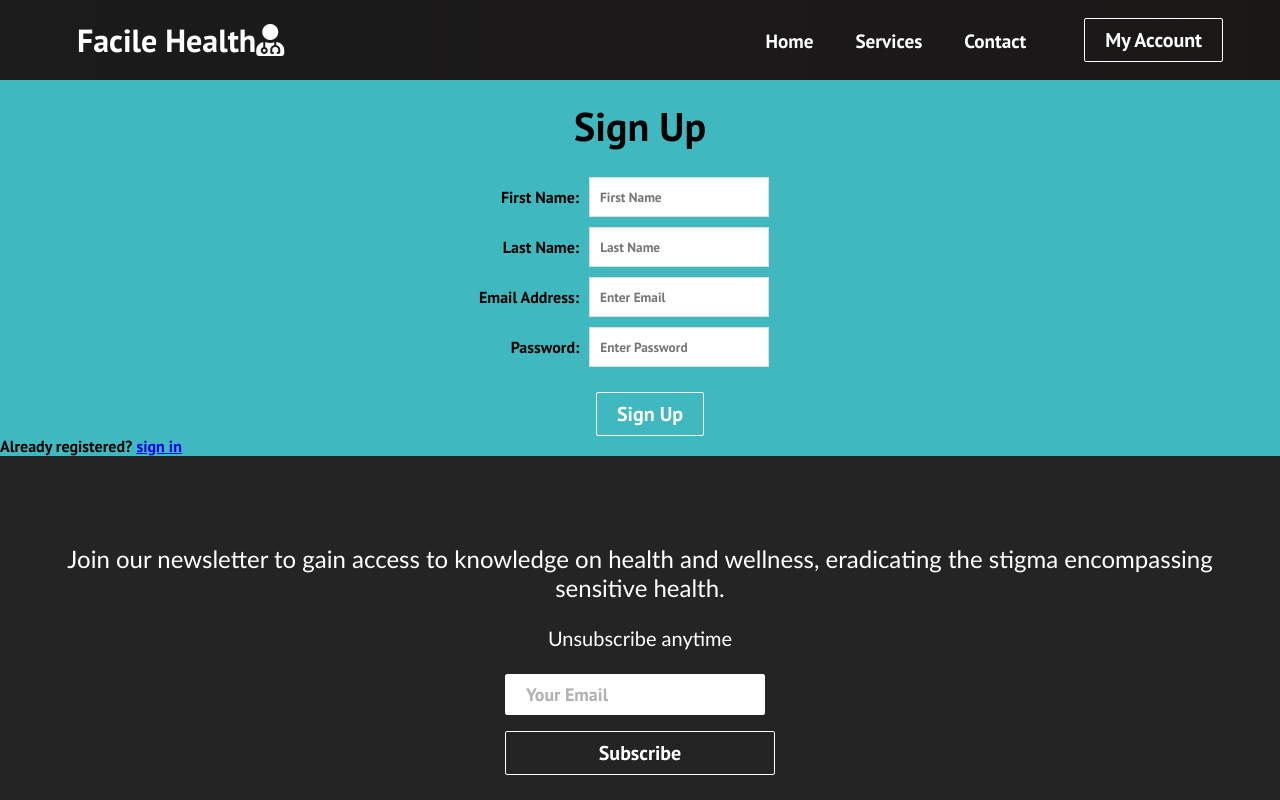
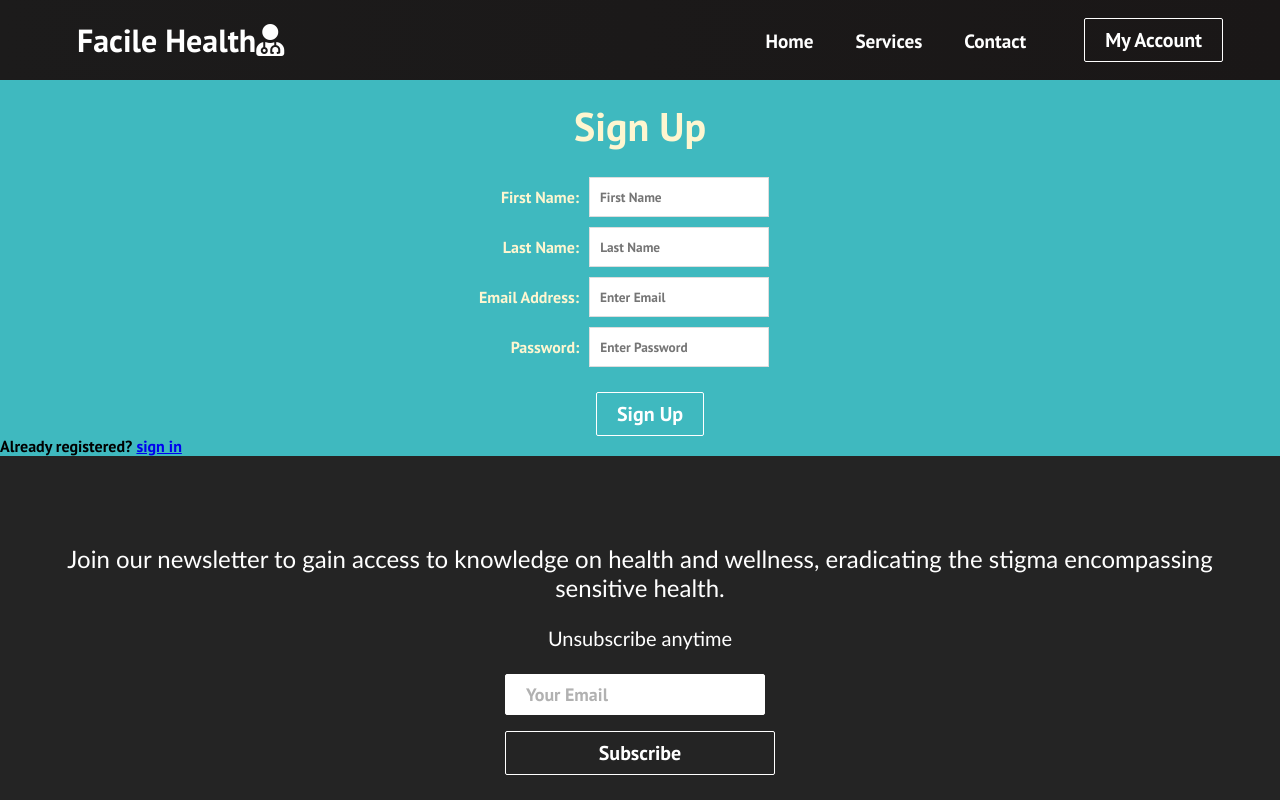
Before and after one commit to heeyane/facile-health, a React (Create React App) app in the folder facile-health-app/: page /sign-up in a window 1280 px wide. Shown: the top 800 px of the page. Built offline with nearby package versions, Linux system fonts and the light colour scheme.

Commit message:
added some minor css changes

```diff
--- a/facile-health-app/src/Components/SignIn.css
+++ b/facile-health-app/src/Components/SignIn.css
@@ -1,5 +1,6 @@
 .first-sign-in{
     display: flex;
+    color: #fef6d0;
     flex-flow: row wrap;
     align-items: center;
     justify-content: center;
@@ -9,6 +10,7 @@
 
 .second-sign-in{
     display: flex;
+    color: #fef6d0;
     flex-flow: row wrap;
     align-items: center;
     justify-content: center;
@@ -17,6 +19,7 @@
 
 .third-sign-in{
     display: flex;
+    color: #fef6d0;
     flex-flow: row wrap;
     align-items: center;
     justify-content: center;
@@ -40,6 +43,7 @@
 .sign-in-title {
     font-size: 40px;
     text-align: center;
+    color: #fef6d0;
 }
 
 .sign-in-btn {
--- a/facile-health-app/src/Components/SignUp.css
+++ b/facile-health-app/src/Components/SignUp.css
@@ -1,5 +1,6 @@
 .first{
     display: flex;
+    color: #fef6d0;
     flex-flow: row wrap;
     align-items: center;
     justify-content: center;
@@ -8,6 +9,7 @@
 
 .second{
     display: flex;
+    color: #fef6d0;
     flex-flow: row wrap;
     align-items: center;
     justify-content: center;
@@ -16,6 +18,7 @@
 
 .third{
     display: flex;
+    color: #fef6d0;
     flex-flow: row wrap;
     align-items: center;
     justify-content: center;
@@ -24,6 +27,7 @@
 
 .fourth{
     display: flex;
+    color: #fef6d0;
     flex-flow: row wrap;
     align-items: center;
     justify-content: center;
@@ -46,6 +50,7 @@
 .sign-up-title {
     font-size: 40px;
     text-align: center;
+    color: #fef6d0;
 }
 
 .sign-up-btn {
```
